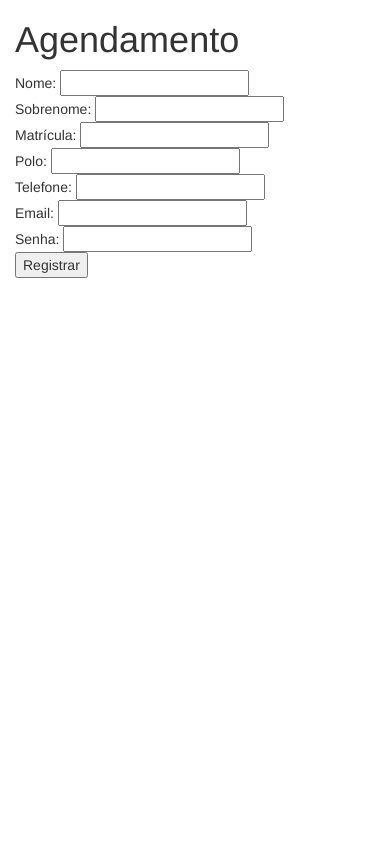
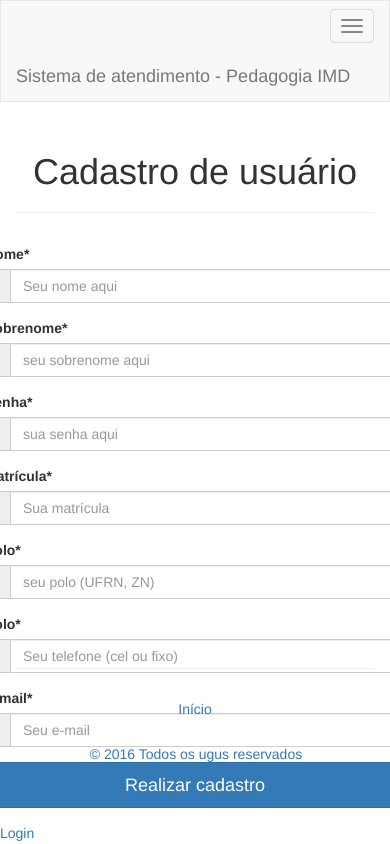
Before and after one commit to hugoandregg/pedagogia, a Flask app: page /registrar_aluno in a window 390 px wide; the page is wider, and only the part inside the window is pictured. Run offline with Flask 2, Linux system fonts and the light colour scheme; some libraries are stand-ins or nearby versions.

Commit message:
Alterando layout

```diff
--- a/templates/layout.html
+++ b/templates/layout.html
@@ -5,13 +5,35 @@
     <script src="{{ url_for('static', filename='js/bootstrap.js') }}"></script>
     <title>Pedagogia</title>
   </head>
+
+            <nav class="navbar navbar-default" role="navigation">
+    	  <div class="container">
+		    <!-- Brand and toggle get grouped for better mobile display -->
+		    <div class="navbar-header">
+		      <button type="button" class="navbar-toggle" data-toggle="collapse" data-target="#navbar-brand-centered">
+		        <span class="sr-only">Toggle navigation</span>
+		        <span class="icon-bar"></span>
+		        <span class="icon-bar"></span>
+		        <span class="icon-bar"></span>
+		      </button>
+		      <div class="navbar-brand navbar-brand-centered">Sistema de atendimento - Pedagogia IMD</div>
+		    </div>
+
+		    <!-- Collect the nav links, forms, and other content for toggling -->
+		    <div class="collapse navbar-collapse" id="navbar-brand-centered">
+		      <ul class="nav navbar-nav">
+		        <li><a href="">Home</a></li>
+		        <li><a href="">Equipe</a></li>
+		      </ul>
+		    </div><!-- /.navbar-collapse -->
+		  </div><!-- /.container-fluid -->
+		</nav>
+
   <body>
 
-    <header>
-      <div class="container">
-        <h1 class="logo">Agendamento</h1>
-      </div>
-    </header>
+
+
+
 
     <div class="container">
       {% for message in get_flashed_messages() %}
@@ -24,5 +46,22 @@
       {% endblock %}
     </div>
 
+	<div class="navbar navbar-fixed-bottom" style="padding-bottom:20px;">
+		<div class="container text-center">
+    		<hr />
+
+			<div class="row">
+					<div class="col-lg-12">
+						<ul class="nav nav-pills nav-justified">
+						    <li><a href="/">Início</a></li>
+						    <li><a href="#">© 2016 Todos os ugus reservados</a></li>
+						    <li><a href="#">Marcel Hugo Fagner</a></li>
+						</ul>
+					</div>
+				</div>
+			</div>
+		</div>
+	</div>
+
   </body>
 </html>
--- a/templates/registrar_aluno.html
+++ b/templates/registrar_aluno.html
@@ -1,13 +1,93 @@
 {% extends 'layout.html' %}
 {% block content %}
-	<form action="" method="post">
-		Nome: <input type="text" name="nome" /><br />
-		Sobrenome: <input type="text" name="sobrenome" /><br />
-		Matrícula: <input type="text" name="matricula" /><br />
-		Polo: <input type="text" name="polo" /><br />
-		Telefone: <input type="text" name="telefone" /><br />
-		Email: <input type="text" name="email" /><br />
-		Senha: <input type="password" name="senha" /><br />
-		<input type="submit" value="Registrar">
-	</form>
+	<div class="row main">
+				<div class="panel-heading">
+	               <div class="panel-title text-center">
+	               		<h1 class="title">Cadastro de usuário</h1>
+	               		<hr />
+	               	</div>
+	            </div>
+				<div class="main-login main-center">
+					<form class="form-horizontal" method="post" action="#">
+
+						<div class="form-group">
+							<label for="name" class="cols-sm-2 control-label">Nome*</label>
+							<div class="cols-sm-10">
+								<div class="input-group">
+									<span class="input-group-addon"><i class="fa fa-user fa" aria-hidden="true"></i></span>
+									<input type="text" class="form-control" name="nome" id="nome"  placeholder="Seu nome aqui"/>
+								</div>
+							</div>
+						</div>
+
+						<div class="form-group">
+							<label for="email" class="cols-sm-2 control-label">Sobrenome*</label>
+							<div class="cols-sm-10">
+								<div class="input-group">
+									<span class="input-group-addon"><i class="fa fa-envelope fa" aria-hidden="true"></i></span>
+									<input type="text" class="form-control" name="sobrenome" id="sobrenome"  placeholder="seu sobrenome aqui"/>
+								</div>
+							</div>
+						</div>
+
+						<div class="form-group">
+							<label for="password" class="cols-sm-2 control-label">Senha*</label>
+							<div class="cols-sm-10">
+								<div class="input-group">
+									<span class="input-group-addon"><i class="fa fa-lock fa-lg" aria-hidden="true"></i></span>
+									<input type="password" class="form-control" name="senha" id="senha"  placeholder="sua senha aqui"/>
+								</div>
+							</div>
+						</div>
+
+						<div class="form-group">
+							<label for="username" class="cols-sm-2 control-label">Matrícula*</label>
+							<div class="cols-sm-10">
+								<div class="input-group">
+									<span class="input-group-addon"><i class="fa fa-users fa" aria-hidden="true"></i></span>
+									<input type="text" class="form-control" name="matricula" id="matricula"  placeholder="Sua matrícula"/>
+								</div>
+							</div>
+						</div>
+
+						<div class="form-group">
+							<label for="username" class="cols-sm-2 control-label">Polo*</label>
+							<div class="cols-sm-10">
+								<div class="input-group">
+									<span class="input-group-addon"><i class="fa fa-users fa" aria-hidden="true"></i></span>
+									<input type="text" class="form-control" name="polo" id="polo"  placeholder="seu polo (UFRN, ZN)"/>
+								</div>
+							</div>
+						</div>
+
+						<div class="form-group">
+							<label for="username" class="cols-sm-2 control-label">Polo*</label>
+							<div class="cols-sm-10">
+								<div class="input-group">
+									<span class="input-group-addon"><i class="fa fa-users fa" aria-hidden="true"></i></span>
+									<input type="text" class="form-control" name="telefone" id="telefone"  placeholder="Seu telefone (cel ou fixo)"/>
+								</div>
+							</div>
+						</div>
+
+						<div class="form-group">
+							<label for="username" class="cols-sm-2 control-label">E-mail*</label>
+							<div class="cols-sm-10">
+								<div class="input-group">
+									<span class="input-group-addon"><i class="fa fa-users fa" aria-hidden="true"></i></span>
+									<input type="text" class="form-control" name="email" id="email"  placeholder="Seu e-mail"/>
+								</div>
+							</div>
+						</div>
+
+
+						<div class="form-group ">
+							<button type="button" class="btn btn-primary btn-lg btn-block login-button">Realizar cadastro</button>
+						</div>
+						<div class="login-register">
+				            <a href="login.html">Login</a>
+				         </div>
+					</form>
+				</div>
+			</div>
 {% endblock %}
```
Also changed, not shown: static/css/style.css (added, +92 -0 lines), templates/login.html (+20 -3 lines), 1 other file.
